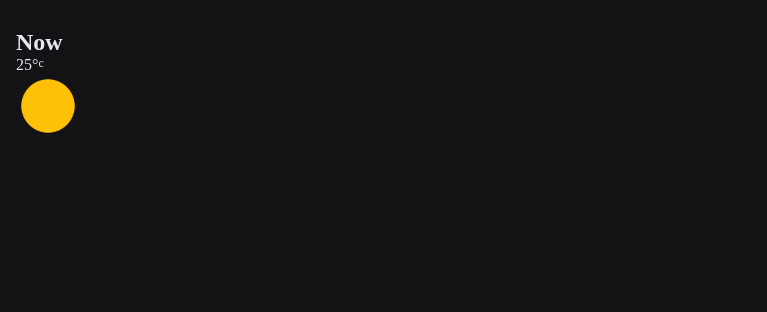
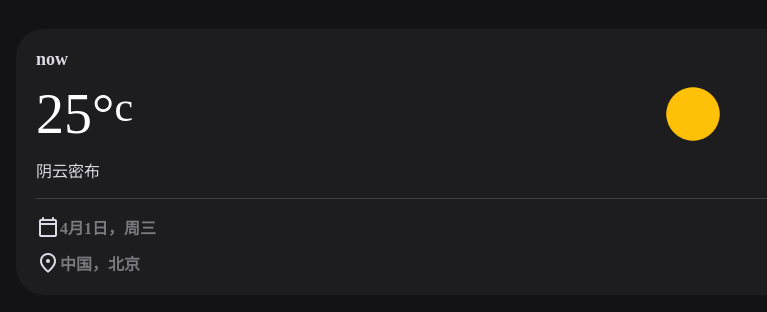
Before and after one commit to Richard233n/RichardLab-WeatherApp, a plain HTML site: page index.html in a window 1280 px wide. Shown: the part 82-394 px from the top of the page, without its empty margins (0-767 px from the left). Drawn offline with Linux system fonts and the light colour scheme; files whose address does not match are found by name.

Commit message:
update
更新了主界面的内容，天气UI，修复了几个布局的错误

```diff
--- a/assets/css/style.css
+++ b/assets/css/style.css
@@ -273,6 +273,64 @@ body {
     display: none;
 }
 
+.card {
+    background-color: var(--surface);
+    color: var(--on-surface);
+
+}
+
+.card-lg {
+    border-radius: var(--radius-28);
+    padding: 20px;
+}
+
+.card-sm {
+    border-radius: var(--radius-16);
+    padding: 16px;
+
+}
+
+.heading {
+    color: var(--white);
+    font-size: var(--heading);
+    line-height: 1.1;
+}
+
+.title-1 {
+    font-size: var(--title-1);
+}
+
+.title-2 {
+    font-size: var(--title-2);
+    margin-block-end: 12px;
+}
+
+.title-3 {
+    font-size: var(--title-3);
+    font-weight: var(--weight-semiBold);
+}
+
+.body-1 {
+    font-size: var(--body-1);
+}
+
+.body-2 {
+    font-size: var(--body-2);
+    font-weight: var(--weight-semiBold);
+}
+
+.body-3 {
+    font-size: var(--body-3);
+}
+
+.label-1 {
+    font-size: var(--label-1);
+}
+
+.label-2 {
+    font-size: var(--label-2);
+}
+
 /*-----------------------------------*\
   #HEADER
 \*-----------------------------------*/
@@ -428,28 +486,91 @@ body {
 
 
 
+/*-----------------------------------*\
+  #MAIN
+\*-----------------------------------*/
 
-/*-----------------------------------*\
-  #REUSED STYLE
-\*-----------------------------------*/
+main {
+    height: calc(100vh - 80px);
+    height: calc(100svh - 80px);
+    overflow: hidden;
+}
+
+article.container {
+    position: relative;
+    display: grid;
+    grid-template-columns: minmax(0, 1fr);
+    gap: 20px;
+    height: 100%;
+    overflow-y: auto;
+    overflow-y: overlay;
+}
+
+article.container::-webkit-scrollbar-thumb {
+    background-color: transparent;
+}
+
+article.container:is(:hover, :focus-within)::-webkit-scrollbar-thumb {
+    background-color: var(--white-alpha-8);
+}
+
+article.container::-webkit-scrollbar-button {
+    height: 10px;
+}
+
+article.container::before {
+    content: "";
+    position: fixed;
+    bottom: 0;
+    width: 100%;
+    height: 40px;
+    background-image: var(--gradient-1);
+    pointer-events: none;
+    z-index: 1;
+}
+
+.section:not(:last-child) {
+    margin-block-end: 16px;
+}
 
 
 
 /*-----------------------------------*\
   #CURRENT WEATHER
 \*-----------------------------------*/
+.current-weather-card .weapper {
+    margin-block: 12px;
+    display: flex;
+    gap: 8px;
+    align-items: center;
+}
 
+.current-weather-card .weather-icon {
+    margin-inline: auto;
+}
 
+.current-weather-card>.body-3 {
+    text-transform: capitalize;
+}
 
+.current-weather-card .meta-list {
+    margin-block-start: 16px;
+    padding-block-start: 16px;
+    border-block-start: 1px solid var(--outline);
+}
 
+.current-weather-card .meta-item {
+    display: flex;
+    align-items: center;
+    gap: 8;
+}
 
-/*-----------------------------------*\
-  #HIGHLIGHTS
-\*-----------------------------------*/
-
-
-
-
+.current-weather-card .meta-item:not(:last-child) {
+    margin-block-end: 12px;
+}
+.current-weather-card .meta-text{
+color: var(--on-surface-variant);
+}
 
 /*-----------------------------------*\
   #HOURLY FORECAST
--- a/index.html
+++ b/index.html
@@ -20,7 +20,7 @@
     <body>
         <!-- Header -->
         <header class="header">
-            <!-- <img src="./assets//images/logo4.jpg" width="364" height="58" class="logo-head"> -->
+
             <div class="container">
                 <a href="#">
                     <img src="./assets//images/logo3.png" width="364" height="58" alt="logo">
@@ -41,6 +41,7 @@
                     </div>
 
                     <div class="search-result" data-search-result>
+
                         <ul class="view-list" data-search-list>
 
                             <li class="view-item">
@@ -61,7 +62,7 @@
                 <div class="header-actions">
 
                     <button class="icon-btn has-state" area-label="open search" data-search-toggler>
-                        <span class="m-icon" icon>search</span>
+                        <span class="m-icon icon">search</span>
                     </button>
 
                     <a href="#/current-location" class="btn-primary has-state" data-current-location-btn>
@@ -74,35 +75,49 @@
 
             </div>
         </header>
-    </body>
-
-
 
         <main>
             <article class="container">
 
-            <div class="content-left">
-                <section class="section current-weather" aria-label="current weather" data-current-weather>
+                <div class="content left">
+                    <section class="section current-weather" aria-label="currentweather" data-current-weather>
                         <div class="card card-lg current-weather-card">
-                        <h2 class="title-2 .card-title">Now</h2>
+                            <h2 class="title-2 card-title">now</h2>
+                            <div class="weapper">
+                                <p class="heading">25&deg;<sup>c</sup></p>
+
+                                <img src="/assets/images/weather_icons/01d.png" width="64" height="64"
+                                    alt="Overcast Clouds" class="weather-icon">
                             </div>
 
+                            <p class="body-3">阴云密布</p>
 
-                    <div class="wrapper">
+                            <ul class="meta-list">
+                                <li class="meta-item">
+                                    <span class="m-icon">calendar_today</span>
 
-                        <p class="heading">25&deg;<sup>c</sup</p>
+                                    <p class="title-3 meta-text">4月1日，周三</p>
 
+                                </li>
 
-                        <img src="./assets/images/weather_icons/01d.png" width="64" height="64" alt="OverCast Clouds" class="weather-icon">
+                                <li class="meta-item">
+                                    <span class="m-icon">location_on</span>
+
+                                    <p class="title-3 meta-text">中国，北京</p>
+
+                                </li>
+                            </ul>
 
                         </div>
                     </section>
 
+
                 </div>
-
 
             </article>
 
         </main>
 
+    </body>
+
 </html>
```
Lines whose indentation alone changed are shown as unchanged.
